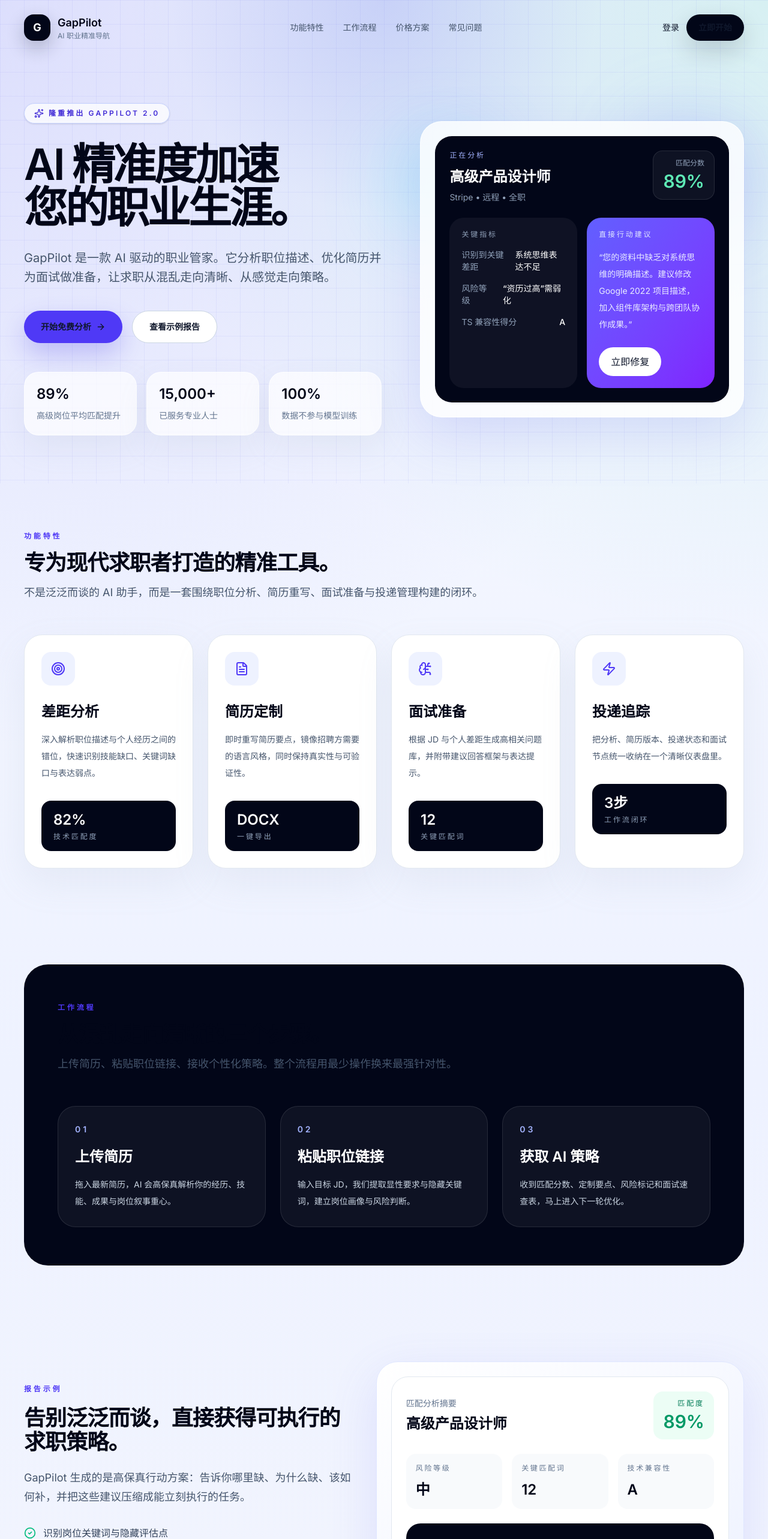
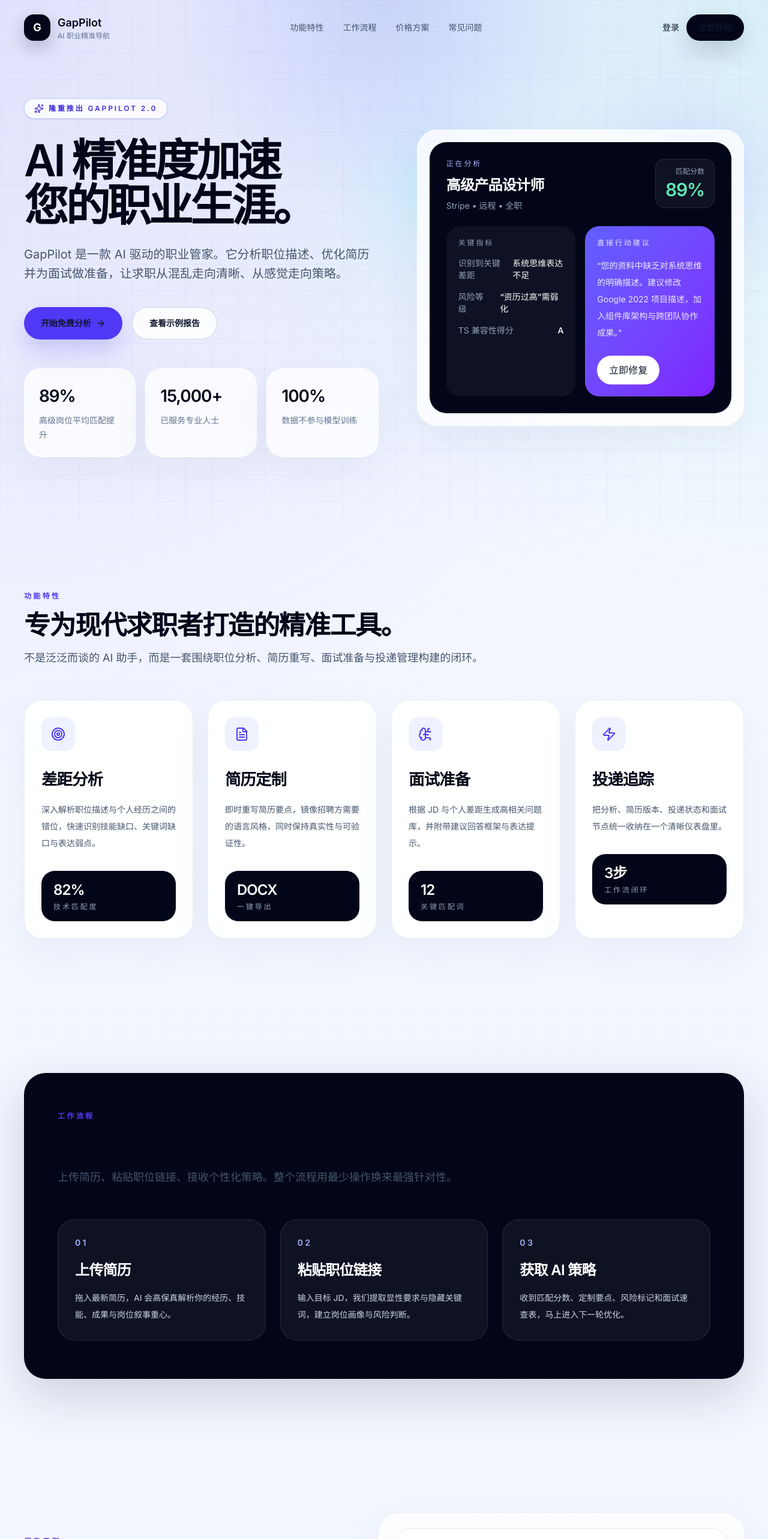
Before and after one commit to AgentSmithClaw/ai-job-search-platform, a React (Vite) app in the folder frontend/: page / in a window 1280 px wide. Shown: the top 2566 px of the page at 60% size. Built offline with nearby package versions, Linux system fonts and the light colour scheme.

Commit message:
refine frontend visual system for home and dashboard

```diff
--- a/frontend/src/components/ui.tsx
+++ b/frontend/src/components/ui.tsx
@@ -14,9 +14,9 @@ export function SectionHeading({
   return (
     <div className={align === 'center' ? 'mx-auto max-w-3xl text-center' : 'max-w-3xl'}>
       {eyebrow ? (
-        <p className="mb-4 text-xs font-semibold uppercase tracking-[0.32em] text-indigo-600">{eyebrow}</p>
+        <p className="mb-4 text-[11px] font-semibold uppercase tracking-[0.28em] text-indigo-600 sm:text-xs">{eyebrow}</p>
       ) : null}
-      <h2 className="text-3xl font-semibold tracking-tight text-slate-950 sm:text-4xl">{title}</h2>
+      <h2 className="text-3xl font-semibold tracking-[-0.035em] text-slate-950 sm:text-4xl lg:text-[2.75rem]">{title}</h2>
       {description ? <p className="mt-4 text-base leading-7 text-slate-600 sm:text-lg">{description}</p> : null}
     </div>
   );
@@ -28,7 +28,7 @@ export function HomeSection({
   ...props
 }: ComponentPropsWithoutRef<'section'>) {
   return (
-    <section className={`px-6 py-20 sm:px-8 lg:px-10 ${className}`} {...props}>
+    <section className={`px-6 py-18 sm:px-8 sm:py-24 lg:px-10 lg:py-28 ${className}`} {...props}>
       {children}
     </section>
   );
@@ -41,5 +41,5 @@ export function DashboardCard({
   children: ReactNode;
   className?: string;
 }) {
-  return <div className={`dashboard-panel glass-card rounded-[28px] ${className}`}>{children}</div>;
+  return <div className={`dashboard-panel glass-card rounded-[26px] ${className}`}>{children}</div>;
 }
--- a/frontend/src/index.css
+++ b/frontend/src/index.css
@@ -5,6 +5,34 @@
   font-family: 'Inter', system-ui, -apple-system, BlinkMacSystemFont, 'Segoe UI', sans-serif;
   color: #f5f7fb;
   background: #070b14;
+
+  --gp-indigo-50: #eef2ff;
+  --gp-indigo-100: #e0e7ff;
+  --gp-indigo-500: #6366f1;
+  --gp-indigo-600: #4f46e5;
+  --gp-indigo-700: #4338ca;
+  --gp-cyan-300: #67e8f9;
+  --gp-slate-950: #0f172a;
+  --gp-slate-900: #111827;
+  --gp-slate-700: #334155;
+  --gp-slate-600: #475569;
+  --gp-slate-500: #64748b;
+  --gp-slate-400: #94a3b8;
+  --gp-slate-300: #cbd5e1;
+  --gp-slate-200: #e2e8f0;
+  --gp-slate-100: #f1f5f9;
+  --gp-surface: rgba(255, 255, 255, 0.78);
+  --gp-surface-strong: rgba(255, 255, 255, 0.92);
+  --gp-dark-surface: rgba(10, 18, 34, 0.78);
+  --gp-dark-soft: rgba(15, 23, 42, 0.58);
+  --gp-border-light: rgba(148, 163, 184, 0.18);
+  --gp-border-dark: rgba(148, 163, 184, 0.12);
+  --gp-shadow-soft: 0 22px 60px rgba(148, 163, 184, 0.12);
+  --gp-shadow-hero: 0 28px 90px rgba(99, 102, 241, 0.16);
+  --gp-shadow-dark: 0 24px 80px rgba(2, 8, 23, 0.42);
+  --gp-radius-xl: 22px;
+  --gp-radius-2xl: 28px;
+  --gp-radius-3xl: 34px;
 }
 
 * {
@@ -20,10 +48,10 @@ body {
   min-width: 320px;
   min-height: 100vh;
   background:
-    radial-gradient(circle at top left, rgba(99, 102, 241, 0.18), transparent 28%),
-    radial-gradient(circle at top right, rgba(20, 184, 166, 0.14), transparent 24%),
-    linear-gradient(180deg, #f7f9ff 0%, #eef2ff 42%, #f7f8fc 100%);
-  color: #111827;
+    radial-gradient(circle at top left, rgba(99, 102, 241, 0.16), transparent 28%),
+    radial-gradient(circle at top right, rgba(6, 182, 212, 0.12), transparent 22%),
+    linear-gradient(180deg, #f8faff 0%, #f1f5ff 42%, #f8fafc 100%);
+  color: var(--gp-slate-900);
 }
 
 a {
@@ -36,15 +64,21 @@ input {
   font: inherit;
 }
 
+button {
+  border: 0;
+}
+
 #root {
   min-height: 100vh;
 }
 
 .home-grid {
+  position: relative;
+  isolation: isolate;
   background-image:
-    linear-gradient(rgba(99, 102, 241, 0.08) 1px, transparent 1px),
-    linear-gradient(90deg, rgba(99, 102, 241, 0.08) 1px, transparent 1px);
-  background-size: 40px 40px;
+    linear-gradient(rgba(99, 102, 241, 0.06) 1px, transparent 1px),
+    linear-gradient(90deg, rgba(99, 102, 241, 0.06) 1px, transparent 1px);
+  background-size: 44px 44px;
 }
 
 .glass-card {
@@ -55,21 +89,38 @@ input {
 .dashboard-shell {
   background:
     radial-gradient(circle at top left, rgba(99, 102, 241, 0.22), transparent 24%),
-    radial-gradient(circle at 80% 0%, rgba(59, 130, 246, 0.18), transparent 28%),
+    radial-gradient(circle at 80% 0%, rgba(56, 189, 248, 0.14), transparent 28%),
     linear-gradient(180deg, #07111f 0%, #0b1424 54%, #08101d 100%);
 }
 
 .dashboard-panel {
-  background: rgba(10, 18, 34, 0.78);
-  border: 1px solid rgba(148, 163, 184, 0.14);
-  box-shadow: 0 24px 80px rgba(2, 8, 23, 0.42);
+  background: var(--gp-dark-surface);
+  border: 1px solid var(--gp-border-dark);
+  box-shadow: var(--gp-shadow-dark);
 }
 
 .dashboard-soft {
-  background: rgba(15, 23, 42, 0.58);
+  background: var(--gp-dark-soft);
   border: 1px solid rgba(148, 163, 184, 0.1);
 }
 
 .pill-glow {
   box-shadow: 0 12px 30px rgba(79, 70, 229, 0.28);
 }
+
+.home-surface {
+  background: var(--gp-surface);
+  border: 1px solid rgba(255, 255, 255, 0.8);
+  box-shadow: var(--gp-shadow-soft);
+}
+
+.home-surface-strong {
+  background: var(--gp-surface-strong);
+  border: 1px solid var(--gp-border-light);
+  box-shadow: var(--gp-shadow-soft);
+}
+
+.home-muted-card {
+  background: rgba(248, 250, 252, 0.78);
+  border: 1px solid rgba(226, 232, 240, 0.9);
+}
--- a/frontend/src/pages/HomePage.tsx
+++ b/frontend/src/pages/HomePage.tsx
@@ -91,11 +91,17 @@ const faqs = [
   },
 ];
 
+const heroStats = [
+  ['89%', '高级岗位平均匹配提升'],
+  ['15,000+', '已服务专业人士'],
+  ['100%', '数据不参与模型训练'],
+];
+
 function HomePage() {
   return (
     <div className="overflow-hidden bg-transparent text-slate-900">
       <div className="home-grid relative">
-        <div className="absolute inset-x-0 top-0 h-[560px] bg-[radial-gradient(circle_at_top,rgba(99,102,241,0.18),transparent_42%)]" />
+        <div className="absolute inset-x-0 top-0 h-[620px] bg-[radial-gradient(circle_at_top,rgba(99,102,241,0.18),transparent_40%)]" />
         <header className="relative mx-auto flex w-full max-w-7xl items-center justify-between px-6 py-6 sm:px-8 lg:px-10">
           <div className="flex items-center gap-3">
             <div className="flex h-11 w-11 items-center justify-center rounded-2xl bg-slate-950 text-lg font-bold text-white shadow-[0_12px_30px_rgba(15,23,42,0.24)]">
@@ -125,42 +131,38 @@ function HomePage() {
           </div>
         </header>
 
-        <HomeSection className="relative mx-auto max-w-7xl pt-8 sm:pt-14 lg:pt-20">
-          <div className="grid gap-16 lg:grid-cols-[1.05fr_0.95fr] lg:items-center">
+        <HomeSection className="relative mx-auto max-w-7xl pt-8 sm:pt-14 lg:pt-18">
+          <div className="grid gap-14 lg:grid-cols-[1.04fr_0.96fr] lg:items-center lg:gap-10 xl:gap-16">
             <div>
-              <div className="inline-flex items-center gap-2 rounded-full border border-indigo-200 bg-white/75 px-4 py-2 text-xs font-semibold uppercase tracking-[0.26em] text-indigo-700 shadow-sm">
+              <div className="inline-flex items-center gap-2 rounded-full border border-indigo-200 bg-white/80 px-4 py-2 text-[11px] font-semibold uppercase tracking-[0.24em] text-indigo-700 shadow-sm sm:text-xs">
                 <Sparkles className="h-4 w-4" /> 隆重推出 GapPilot 2.0
               </div>
-              <h1 className="mt-8 max-w-4xl text-5xl font-semibold tracking-[-0.05em] text-slate-950 sm:text-6xl lg:text-7xl">
+              <h1 className="mt-8 max-w-4xl text-5xl font-semibold tracking-[-0.06em] text-slate-950 sm:text-6xl lg:text-[4.6rem] lg:leading-[1.02]">
                 AI 精准度加速
                 <br />
                 您的职业生涯。
               </h1>
-              <p className="mt-8 max-w-2xl text-lg leading-8 text-slate-600 sm:text-xl">
+              <p className="mt-7 max-w-2xl text-lg leading-8 text-slate-600 sm:text-xl">
                 GapPilot 是一款 AI 驱动的职业管家。它分析职位描述、优化简历并为面试做准备，让求职从混乱走向清晰、从感觉走向策略。
               </p>
               <div className="mt-10 flex flex-col gap-4 sm:flex-row">
                 <Link
                   to="/dashboard"
-                  className="inline-flex items-center justify-center gap-2 rounded-full bg-indigo-600 px-7 py-4 text-sm font-semibold text-white shadow-[0_18px_40px_rgba(79,70,229,0.28)] transition hover:-translate-y-0.5"
+                  className="inline-flex items-center justify-center gap-2 rounded-full bg-indigo-600 px-7 py-4 text-sm font-semibold text-white shadow-[0_18px_40px_rgba(79,70,229,0.24)] transition hover:-translate-y-0.5"
                 >
                   开始免费分析 <ArrowRight className="h-4 w-4" />
                 </Link>
                 <a
                   href="#report"
-                  className="inline-flex items-center justify-center rounded-full border border-slate-300 bg-white px-7 py-4 text-sm font-semibold text-slate-800 transition hover:border-slate-400 hover:bg-slate-50"
+                  className="inline-flex items-center justify-center rounded-full border border-slate-300 bg-white/88 px-7 py-4 text-sm font-semibold text-slate-800 transition hover:border-slate-400 hover:bg-white"
                 >
                   查看示例报告
                 </a>
               </div>
               <div className="mt-12 grid gap-4 sm:grid-cols-3">
-                {[
-                  ['89%', '高级岗位平均匹配提升'],
-                  ['15,000+', '已服务专业人士'],
-                  ['100%', '数据不参与模型训练'],
-                ].map(([value, label]) => (
-                  <div key={label} className="rounded-3xl border border-white/70 bg-white/70 p-5 shadow-[0_20px_50px_rgba(148,163,184,0.12)]">
-                    <div className="text-2xl font-semibold text-slate-950">{value}</div>
+                {heroStats.map(([value, label]) => (
+                  <div key={label} className="home-surface rounded-[28px] p-5 sm:p-6">
+                    <div className="text-[1.75rem] font-semibold tracking-[-0.04em] text-slate-950">{value}</div>
                     <div className="mt-2 text-sm leading-6 text-slate-500">{label}</div>
                   </div>
                 ))}
@@ -168,25 +170,25 @@ function HomePage() {
             </div>
 
             <div id="report" className="relative">
-              <div className="absolute -left-8 top-10 h-32 w-32 rounded-full bg-cyan-300/40 blur-3xl" />
-              <div className="absolute right-0 top-0 h-44 w-44 rounded-full bg-indigo-400/30 blur-3xl" />
-              <div className="relative rounded-[36px] border border-white/70 bg-white/80 p-4 shadow-[0_28px_90px_rgba(99,102,241,0.18)] backdrop-blur-xl sm:p-6">
-                <div className="rounded-[28px] bg-slate-950 p-6 text-white">
+              <div className="absolute -left-8 top-10 h-32 w-32 rounded-full bg-cyan-300/35 blur-3xl" />
+              <div className="absolute right-0 top-0 h-44 w-44 rounded-full bg-indigo-400/28 blur-3xl" />
+              <div className="home-surface relative rounded-[34px] p-4 shadow-[0_28px_90px_rgba(99,102,241,0.14)] sm:p-5">
+                <div className="rounded-[28px] bg-slate-950 p-6 text-white sm:p-7">
                   <div className="flex items-start justify-between gap-4">
                     <div>
-                      <p className="text-xs uppercase tracking-[0.24em] text-indigo-300">正在分析</p>
-                      <h3 className="mt-3 text-2xl font-semibold">高级产品设计师</h3>
+                      <p className="text-[11px] uppercase tracking-[0.24em] text-indigo-300 sm:text-xs">正在分析</p>
+                      <h3 className="mt-3 text-2xl font-semibold tracking-[-0.03em]">高级产品设计师</h3>
                       <p className="mt-2 text-sm text-slate-400">Stripe • 远程 • 全职</p>
                     </div>
                     <div className="rounded-2xl border border-white/10 bg-white/5 px-4 py-3 text-right">
                       <div className="text-xs text-slate-400">匹配分数</div>
-                      <div className="mt-1 text-3xl font-semibold text-emerald-300">89%</div>
+                      <div className="mt-1 text-3xl font-semibold tracking-[-0.04em] text-emerald-300">89%</div>
                     </div>
                   </div>
 
                   <div className="mt-6 grid gap-4 sm:grid-cols-2">
-                    <div className="rounded-3xl bg-white/5 p-5">
-                      <div className="text-xs uppercase tracking-[0.24em] text-slate-400">关键指标</div>
+                    <div className="rounded-[24px] bg-white/5 p-5">
+                      <div className="text-[11px] uppercase tracking-[0.24em] text-slate-400 sm:text-xs">关键指标</div>
                       <div className="mt-4 space-y-4">
                         {[
                           ['识别到关键差距', '系统思维表达不足'],
@@ -200,8 +202,8 @@ function HomePage() {
                         ))}
                       </div>
                     </div>
-                    <div className="rounded-3xl bg-gradient-to-br from-indigo-500 to-violet-600 p-5">
-                      <div className="text-xs uppercase tracking-[0.24em] text-indigo-100">直接行动建议</div>
+                    <div className="rounded-[24px] bg-gradient-to-br from-indigo-500 to-violet-600 p-5">
+                      <div className="text-[11px] uppercase tracking-[0.24em] text-indigo-100 sm:text-xs">直接行动建议</div>
                       <p className="mt-4 text-sm leading-7 text-indigo-50/95">
                         “您的资料中缺乏对系统思维的明确描述。建议修改 Google 2022 项目描述，加入组件库架构与跨团队协作成果。”
                       </p>
@@ -225,18 +227,15 @@ function HomePage() {
         />
         <div className="mt-14 grid gap-6 md:grid-cols-2 xl:grid-cols-4">
           {featureCards.map(({ icon: Icon, title, description, stat, statLabel }) => (
-            <article
-              key={title}
-              className="rounded-[30px] border border-slate-200 bg-white p-7 shadow-[0_24px_60px_rgba(148,163,184,0.12)]"
-            >
+            <article key={title} className="home-surface-strong rounded-[30px] p-7">
               <div className="flex h-14 w-14 items-center justify-center rounded-2xl bg-indigo-50 text-indigo-600">
                 <Icon className="h-6 w-6" />
               </div>
-              <h3 className="mt-7 text-2xl font-semibold text-slate-950">{title}</h3>
+              <h3 className="mt-7 text-[1.65rem] font-semibold tracking-[-0.035em] text-slate-950">{title}</h3>
               <p className="mt-4 text-sm leading-7 text-slate-600">{description}</p>
-              <div className="mt-8 rounded-2xl bg-slate-950 px-5 py-4 text-white">
-                <div className="text-2xl font-semibold">{stat}</div>
-                <div className="mt-1 text-xs uppercase tracking-[0.24em] text-slate-400">{statLabel}</div>
+              <div className="mt-8 rounded-[22px] bg-slate-950 px-5 py-4 text-white">
+                <div className="text-2xl font-semibold tracking-[-0.04em]">{stat}</div>
+                <div className="mt-1 text-[11px] uppercase tracking-[0.24em] text-slate-400 sm:text-xs">{statLabel}</div>
               </div>
             </article>
           ))}
@@ -244,7 +243,7 @@ function HomePage() {
       </HomeSection>
 
       <HomeSection id="workflow" className="mx-auto max-w-7xl">
-        <div className="rounded-[40px] bg-slate-950 px-6 py-12 text-white sm:px-10 lg:px-14 lg:py-16">
+        <div className="rounded-[36px] bg-slate-950 px-6 py-12 text-white shadow-[0_28px_80px_rgba(15,23,42,0.16)] sm:px-10 lg:px-14 lg:py-16">
           <SectionHeading
             eyebrow="工作流程"
             title="从混乱走向清晰的三个步骤。"
@@ -252,9 +251,9 @@ function HomePage() {
           />
           <div className="mt-14 grid gap-6 lg:grid-cols-3">
             {workflow.map((item) => (
-              <article key={item.step} className="rounded-[30px] border border-white/10 bg-white/5 p-7">
-                <div className="text-sm font-semibold tracking-[0.28em] text-indigo-300">{item.step}</div>
-                <h3 className="mt-5 text-2xl font-semibold">{item.title}</h3>
+              <article key={item.step} className="rounded-[28px] border border-white/10 bg-white/5 p-7">
+                <div className="text-sm font-semibold tracking-[0.24em] text-indigo-300">{item.step}</div>
+                <h3 className="mt-5 text-2xl font-semibold tracking-[-0.03em]">{item.title}</h3>
                 <p className="mt-4 text-sm leading-7 text-slate-300">{item.description}</p>
               </article>
             ))}
@@ -263,10 +262,10 @@ function HomePage() {
       </HomeSection>
 
       <HomeSection className="mx-auto max-w-7xl">
-        <div className="grid gap-8 lg:grid-cols-[0.95fr_1.05fr] lg:items-center">
+        <div className="grid gap-10 lg:grid-cols-[0.95fr_1.05fr] lg:items-center">
           <div>
-            <p className="text-xs font-semibold uppercase tracking-[0.32em] text-indigo-600">报告示例</p>
-            <h2 className="mt-5 text-4xl font-semibold tracking-tight text-slate-950">
+            <p className="text-[11px] font-semibold uppercase tracking-[0.28em] text-indigo-600 sm:text-xs">报告示例</p>
+            <h2 className="mt-5 text-4xl font-semibold tracking-[-0.04em] text-slate-950">
               告别泛泛而谈，直接获得可执行的求职策略。
             </h2>
             <p className="mt-6 max-w-xl text-lg leading-8 text-slate-600">
@@ -286,16 +285,16 @@ function HomePage() {
             </div>
           </div>
 
-          <div className="rounded-[36px] border border-indigo-100 bg-gradient-to-br from-white to-indigo-50 p-6 shadow-[0_24px_80px_rgba(99,102,241,0.14)]">
+          <div className="home-surface rounded-[34px] bg-gradient-to-br from-white to-indigo-50/80 p-5 shadow-[0_24px_80px_rgba(99,102,241,0.12)] sm:p-6">
             <div className="rounded-[28px] border border-slate-200 bg-white p-6">
               <div className="flex items-center justify-between gap-4">
                 <div>
                   <p className="text-sm text-slate-500">匹配分析摘要</p>
-                  <h3 className="mt-2 text-2xl font-semibold text-slate-950">高级产品设计师</h3>
+                  <h3 className="mt-2 text-2xl font-semibold tracking-[-0.03em] text-slate-950">高级产品设计师</h3>
                 </div>
                 <div className="rounded-2xl bg-emerald-50 px-4 py-3 text-right">
-                  <div className="text-xs uppercase tracking-[0.24em] text-emerald-700">匹配度</div>
-                  <div className="mt-1 text-3xl font-semibold text-emerald-600">89%</div>
+                  <div className="text-[11px] uppercase tracking-[0.24em] text-emerald-700 sm:text-xs">匹配度</div>
+                  <div className="mt-1 text-3xl font-semibold tracking-[-0.04em] text-emerald-600">89%</div>
                 </div>
               </div>
               <div className="mt-6 grid gap-4 sm:grid-cols-3">
@@ -304,9 +303,9 @@ function HomePage() {
                   ['关键匹配词', '12'],
                   ['技术兼容性', 'A'],
                 ].map(([label, value]) => (
-                  <div key={label} className="rounded-2xl bg-slate-50 p-4">
-                    <div className="text-xs uppercase tracking-[0.22em] text-slate-500">{label}</div>
-                    <div className="mt-3 text-2xl font-semibold text-slate-950">{value}</div>
+                  <div key={label} className="home-muted-card rounded-[22px] p-4">
+                    <div className="text-[11px] uppercase tracking-[0.22em] text-slate-500 sm:text-xs">{label}</div>
+                    <div className="mt-3 text-2xl font-semibold tracking-[-0.035em] text-slate-950">{value}</div>
                   </div>
                 ))}
               </div>
@@ -329,20 +328,20 @@ function HomePage() {
           {pricing.map((plan) => (
             <article
               key={plan.name}
-              className={`rounded-[32px] border p-8 shadow-[0_24px_60px_rgba(148,163,184,0.12)] ${
+              className={`rounded-[30px] border p-8 shadow-[0_24px_60px_rgba(148,163,184,0.12)] ${
                 plan.highlight
                   ? 'border-indigo-500 bg-slate-950 text-white'
-                  : 'border-slate-200 bg-white text-slate-950'
+                  : 'border-slate-200 bg-white/92 text-slate-950'
               }`}
             >
               {plan.highlight ? (
-                <div className="inline-flex rounded-full bg-indigo-500/20 px-3 py-1 text-xs font-semibold uppercase tracking-[0.22em] text-indigo-200">
+                <div className="inline-flex rounded-full bg-indigo-500/20 px-3 py-1 text-[11px] font-semibold uppercase tracking-[0.22em] text-indigo-200 sm:text-xs">
                   最受欢迎
                 </div>
               ) : null}
-              <h3 className="mt-5 text-2xl font-semibold">{plan.name}</h3>
+              <h3 className="mt-5 text-2xl font-semibold tracking-[-0.03em]">{plan.name}</h3>
               <div className="mt-6 flex items-end gap-2">
-                <span className="text-4xl font-semibold">{plan.price}</span>
+                <span className="text-4xl font-semibold tracking-[-0.045em]">{plan.price}</span>
                 <span className={`pb-1 text-sm ${plan.highlight ? 'text-slate-300' : 'text-slate-500'}`}>{plan.credits}</span>
               </div>
               <ul className="mt-8 space-y-4 text-sm leading-7">
@@ -365,27 +364,27 @@ function HomePage() {
         </div>
       </HomeSection>
 
-      <HomeSection id="faq" className="mx-auto max-w-7xl pb-24">
+      <HomeSection id="faq" className="mx-auto max-w-7xl pb-24 sm:pb-28">
         <div className="grid gap-12 lg:grid-cols-[0.9fr_1.1fr]">
           <div>
-            <p className="text-xs font-semibold uppercase tracking-[0.32em] text-indigo-600">常见问题</p>
-            <h2 className="mt-5 text-4xl font-semibold tracking-tight text-slate-950">准备好拿到录用通知了吗？</h2>
+            <p className="text-[11px] font-semibold uppercase tracking-[0.28em] text-indigo-600 sm:text-xs">常见问题</p>
+            <h2 className="mt-5 text-4xl font-semibold tracking-[-0.04em] text-slate-950">准备好拿到录用通知了吗？</h2>
             <p className="mt-6 max-w-lg text-lg leading-8 text-slate-600">
               加入 15,000+ 专业人士的行列，用 AI 更有把握地驾驭现代求职市场。
             </p>
             <div className="mt-8 flex flex-wrap gap-3 text-sm text-slate-600">
-              <div className="flex items-center gap-2 rounded-full bg-white px-4 py-3 shadow-sm">
+              <div className="home-surface-strong flex items-center gap-2 rounded-full px-4 py-3 shadow-sm">
                 <Lock className="h-4 w-4 text-indigo-600" /> 隐私优先
               </div>
-              <div className="flex items-center gap-2 rounded-full bg-white px-4 py-3 shadow-sm">
+              <div className="home-surface-strong flex items-center gap-2 rounded-full px-4 py-3 shadow-sm">
                 <Sparkles className="h-4 w-4 text-indigo-600" /> AI 精准分析
               </div>
             </div>
           </div>
           <div className="space-y-4">
             {faqs.map((item) => (
-              <article key={item.q} className="rounded-[28px] border border-slate-200 bg-white p-7 shadow-[0_18px_50px_rgba(148,163,184,0.1)]">
-                <h3 className="text-xl font-semibold text-slate-950">{item.q}</h3>
+              <article key={item.q} className="home-surface-strong rounded-[28px] p-7">
+                <h3 className="text-xl font-semibold tracking-[-0.025em] text-slate-950">{item.q}</h3>
                 <p className="mt-4 text-sm leading-7 text-slate-600">{item.a}</p>
               </article>
             ))}
@@ -393,7 +392,7 @@ function HomePage() {
         </div>
       </HomeSection>
 
-      <footer className="border-t border-slate-200 bg-white/80 px-6 py-8 backdrop-blur-sm sm:px-8 lg:px-10">
+      <footer className="border-t border-slate-200/80 bg-white/80 px-6 py-8 backdrop-blur-sm sm:px-8 lg:px-10">
         <div className="mx-auto flex max-w-7xl flex-col gap-4 text-sm text-slate-500 sm:flex-row sm:items-center sm:justify-between">
           <div>
             <span className="font-semibold text-slate-900">GapPilot</span> © 2024 GapPilot AI. 智慧引领，职业精准。
```
Also changed, not shown: frontend/src/pages/Dashboard.tsx (+24 -24 lines).
